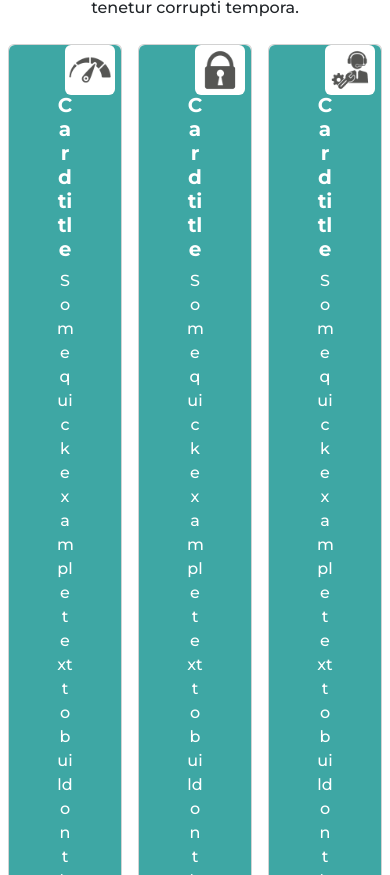
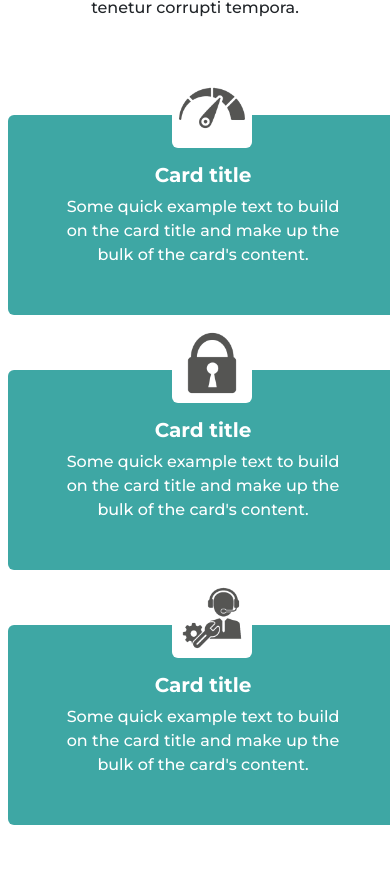
Before and after one commit to MemoAllighieri/EtereoIt-Web, an Angular app: page / in a window 390 px wide. Shown: the part 677-1552 px from the top of the page. Built offline with nearby package versions, Linux system fonts and the light colour scheme.

Commit message:
Actualización de about us

```diff
--- a/src/app/main/home/aboutus/aboutus.component.css
+++ b/src/app/main/home/aboutus/aboutus.component.css
@@ -35,10 +35,10 @@
 
 .row img {
   position: absolute;
-  width: 50px;
-  height: 50px;
-  top: 0%;
-  left: 50%;
+  width: 80px;
+  height: 80px;
+  top: -20%;
+  left: 42%;
   background-color: #fff;
 }
 
@@ -58,6 +58,25 @@
   }
   .banner-text p {
     font-size: 0.5rem;
+  }
+
+  .row {
+    display: flex;
+    flex-direction: column;
+  }
+
+  .row div {
+    margin-top: 10%;
+    border: none;
+  }
+
+  .row img {
+    position: absolute;
+    width: 80px;
+    height: 80px;
+    top: -3%;
+    left: 42%;
+    background-color: #fff;
   }
 }
 /*
--- a/src/app/main/home/aboutus/aboutus.component.html
+++ b/src/app/main/home/aboutus/aboutus.component.html
@@ -24,7 +24,7 @@
     quas iure ex praesentium pariatur dignissimos delectus tenetur corrupti
     tempora.
   </p>
-  <div class="row">
+  <div class="row mt-5">
     <div class="card col p-0 m-2 text-center">
       <img
         src="../../../../assets/images/aboutus/icon_speed.png"
```
